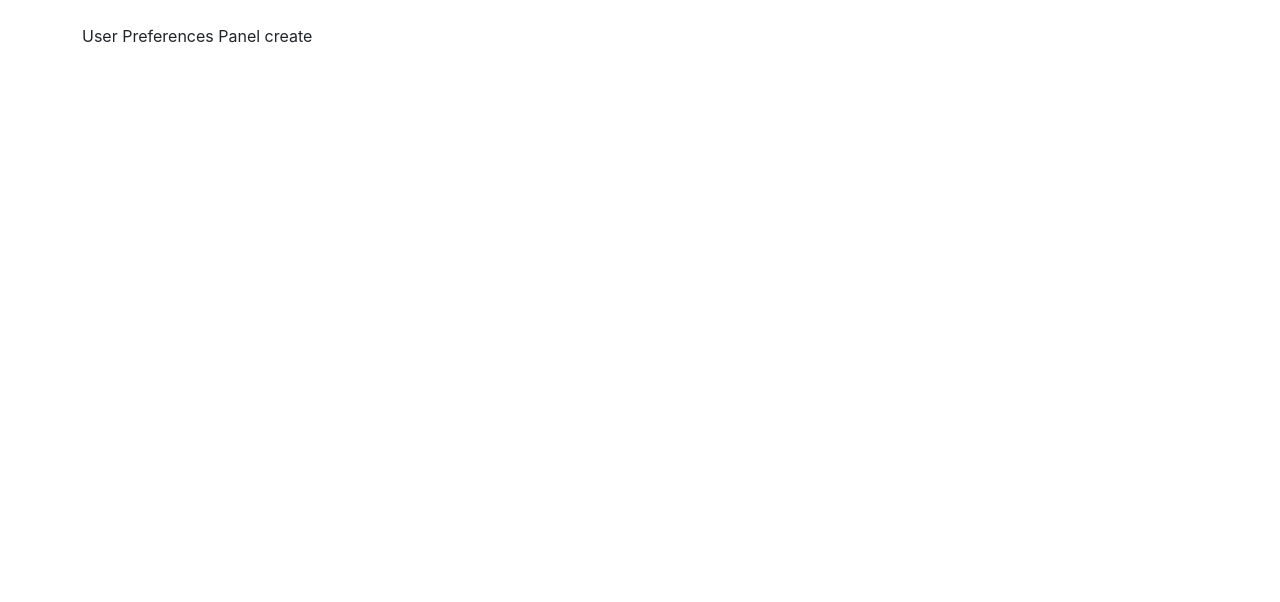
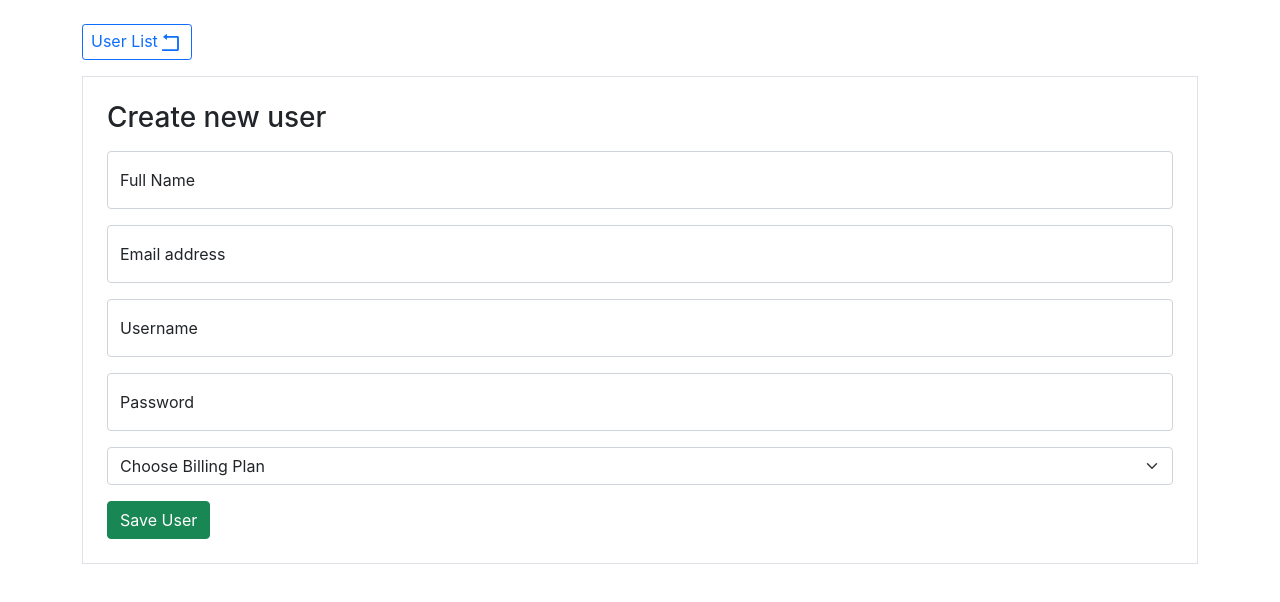
Before and after one commit to OhanyanEdgar/Pinsight_Task, a React (Create React App) app: page /create_user in a window 1280 px wide. Shown: the top 602 px of the page. Built offline with nearby package versions, Linux system fonts and the light colour scheme.

Commit message:
Added Save New User & Back to User List buttons

```diff
--- a/package.json
+++ b/package.json
@@ -8,6 +8,7 @@
     "@testing-library/user-event": "^12.1.10",
     "react": "^17.0.2",
     "react-dom": "^17.0.2",
+    "react-icons": "^4.3.1",
     "react-router-dom": "^6.0.2",
     "react-scripts": "4.0.3",
     "web-vitals": "^1.0.1"
--- a/src/App.js
+++ b/src/App.js
@@ -5,7 +5,7 @@ import {
   BrowserRouter as Router,
   Routes,
   Route,
-  Link
+  // Link
 } from "react-router-dom";
 
 // Components
@@ -55,12 +55,20 @@ function App() {
 
   useEffect(() => {
     localStorage.setItem('users', JSON.stringify(users));
+    console.log(users);
   }, [users])
 
   const handleOnDelUser = userId => {
     setUsers(prev => {
       return prev.filter(user => user.id !== userId);
     })
+  }
+
+  const handleOnAddUser = user => {
+    setUsers(prev => ([
+      ...prev,
+      user,
+    ]))
   }
 
   return (
@@ -71,7 +79,7 @@ function App() {
 
         <Routes>
           <Route path="/" element={<UserList users={users} onDelUser={handleOnDelUser} />} />
-          <Route path="/create_user" element={<UserPrefPanel panelType={ "create" } />} />
+          <Route path="/create_user" element={<UserPrefPanel panelType={ "create" } onAddUser={handleOnAddUser}/>} />
           <Route path="/update_user" element={<UserPrefPanel panelType={ "update" } />} />
         </Routes>
 
--- a/src/components/User.jsx
+++ b/src/components/User.jsx
@@ -4,7 +4,7 @@
 
 const User = ({ user, onDelUser }) => {
     return (
-        <div className="card p-2 mt-2" style={{width: 18+'rem'}}>
+        <div className="card p-2 mt-2" style={{ width: 25+'vw' }}>
             <h5 className="card-title" >Full name: {user.fullName}</h5>
             <p className="card-text" >Username: {user.username}</p>
             <p className="card-text" >Mail: {user.email}</p>
--- a/src/components/UserPrefPanel.jsx
+++ b/src/components/UserPrefPanel.jsx
@@ -3,12 +3,100 @@
 
 
 // User Preferences Panel is a reusable Component,
-// which covers different user-manipulation actions in this App
+// which covers different user-manipulation actions in this App.
 
-const UserPrefPanel = ({ panelType }) => {
+// Important
+import { useState } from "react";
+import { useNavigate } from 'react-router-dom';
+
+// Icons
+import { AiOutlineRollback } from 'react-icons/ai';
+
+const UserPrefPanel = ({ panelType, onAddUser }) => {
+
+    const navigate = useNavigate();
+    // Collecting user data locally to add(or edit) to actual state.
+    const [user, setUser] = useState({
+        username: "",
+        email: "",
+        fullName: "",
+        password: "",
+        billingPlan: {},
+        id: Date.now(),
+      });
+    console.log("Local user:", user);
+
+    const handleInputChange = (e) => {
+        // If event came from select(billingPlan) we need some logic, else just e.target.value.
+        // The logic need is coused by select option value prop.
+        // We can't give an object to value prop of select option.
+        const eventValue = e.target.id === "billingPlan" &&
+        e.target.value === "100" && {week: 100} ||
+        e.target.value === "350" && {month: 350} ||
+        {year: 4000} && e.target.value;
+
+        setUser(prev => ({
+            ...prev,
+            [e.target.id]: eventValue,
+        }));
+        console.log("e.target: ", e.target);
+    }
+
     return (
         <div>
-            User Preferences Panel {panelType}
+            <button
+                className="btn btn-outline-primary btn-sm fs-6 mb-3"
+                onClick={() => navigate("/")}
+            >
+                User List
+                <AiOutlineRollback  size={25}/>
+            </button>
+            <div className="border p-4">
+                <h3 className="pb-2">
+                    {panelType === "create" && "Create new user " || "Edit user"}
+                </h3>
+                <div className="form-floating mb-3">
+                    <input type="text" className="form-control"
+                        id="fullName" placeholder="Full Name" value={user.fullName}
+                        onChange={e => handleInputChange(e)}
+                        disabled={panelType === 'update' && true}
+                    />
+                    <label htmlFor="fullName">Full Name</label>
+                </div>
+                <div className="form-floating mb-3">
+                    <input type="email" className="form-control"
+                        id="email" placeholder="name@example.com"
+                        onChange={e => handleInputChange(e)}
+                    />
+                    <label htmlFor="email">Email address</label>
+                </div>
+                <div className="form-floating mb-3">
+                    <input type="text" className="form-control"
+                        id="username" placeholder="Username"
+                        onChange={e => handleInputChange(e)}
+                    />
+                    <label htmlFor="username">Username</label>
+                </div>
+                <div className="form-floating mb-3">
+                    <input type="password" className="form-control"
+                        id="password" placeholder="Password"
+                        onChange={e => handleInputChange(e)}
+                    />
+                    <label htmlFor="password">Password</label>
+                </div>
+                <select className="form-select mb-3" aria-label="Default select example"
+                    id="billingPlan" onChange={e => handleInputChange(e)}
+                >
+                    <option defaultValue>Choose Billing Plan</option>
+                    <option value="100">Week: 100 $</option>
+                    <option value="350">Month: 350 $</option>
+                    <option value="4000">Year: 4000 $</option>
+                </select>
+                <button className="btn btn-success"
+                    onClick={() => onAddUser(user)}
+                >Save User</button>
+            </div>
+
         </div>
     )
 };
```
Also changed, not shown: 1 other file (tests, documents, lock files or other folders).
